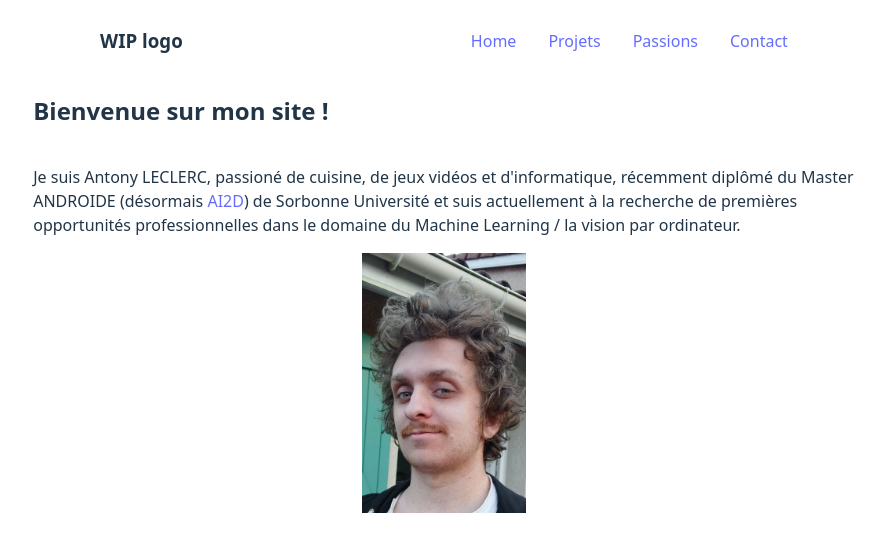
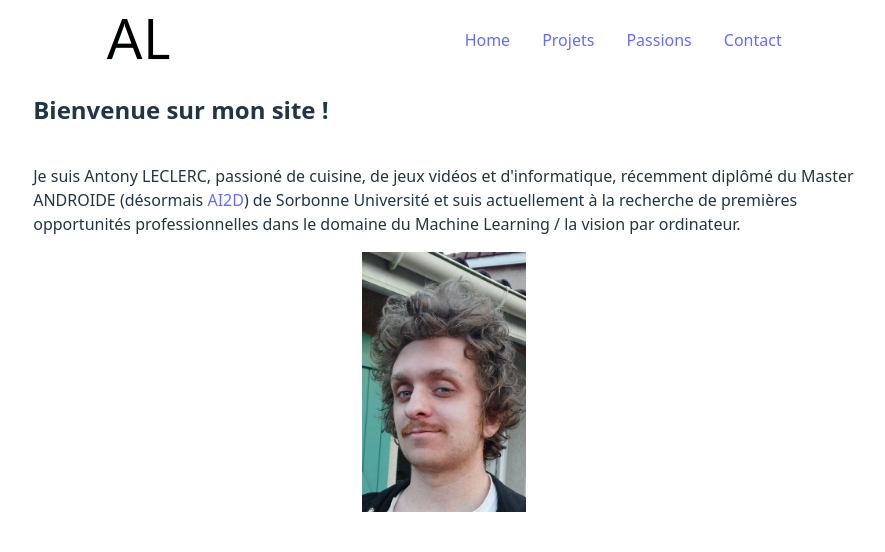
Before and after one commit to AntonyLeclerc/portfolio_website, a React (Vite) app: page / in a window 1280 px wide. Shown: the top 552 px of the page, without its empty margins (196-1081 px from the left). Built offline with nearby package versions, Linux system fonts and the light colour scheme.

Commit message:
add logo

```diff
--- a/index.html
+++ b/index.html
@@ -2,9 +2,9 @@
 <html lang="en">
   <head>
     <meta charset="UTF-8" />
-    <link rel="icon" type="image/svg+xml" href="/vite.svg" />
+    <link rel="icon" type="image/png+jpg+jpeg" href="/logos/logo_paint_AL.jpg" />
     <meta name="viewport" content="width=device-width, initial-scale=1.0" />
-    <title>site</title>
+    <title>Antony LECLERC</title>
   </head>
   <body>
     <div id="root"></div>
--- a/src/App.css
+++ b/src/App.css
@@ -143,3 +143,8 @@
   width: 80%;
   height: 80%;
 }
+
+#logo_AL_navbar{
+  width: 64px;
+  height: 64px;
+}
--- a/src/NavBar.jsx
+++ b/src/NavBar.jsx
@@ -1,10 +1,11 @@
 import React from "react";
 import "./NavBar.css";
+import AL_logo from "/logos/logo_paint_AL.jpg"
 
 export default function NavBar({ text, test }) {
   return (
     <div id="navbar">
-      <h3 id="navbar_left">WIP logo</h3>
+      <img src={AL_logo} alt="" id="logo_AL_navbar"/>
       <div id="navbar_right">
         <a
           href="Home"
```
Also changed, not shown: public/logos/logo_paint_AL.jpg (added).
